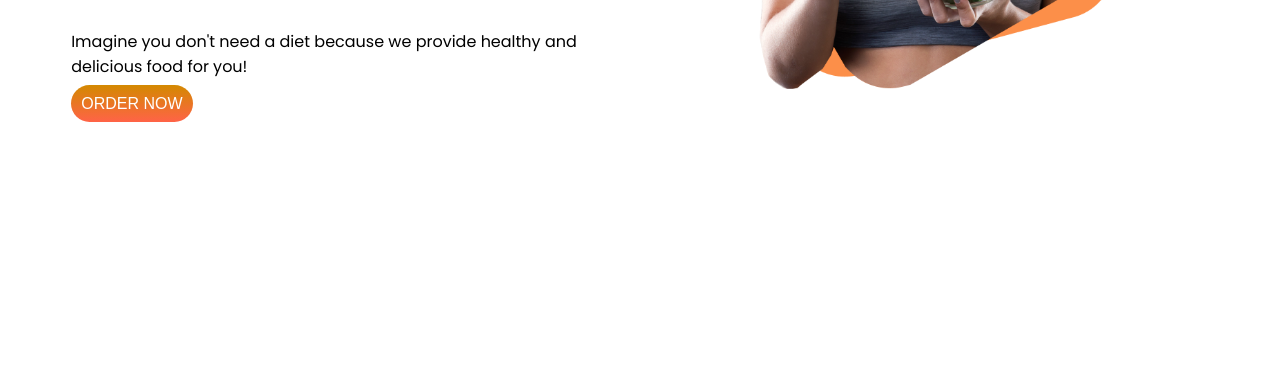
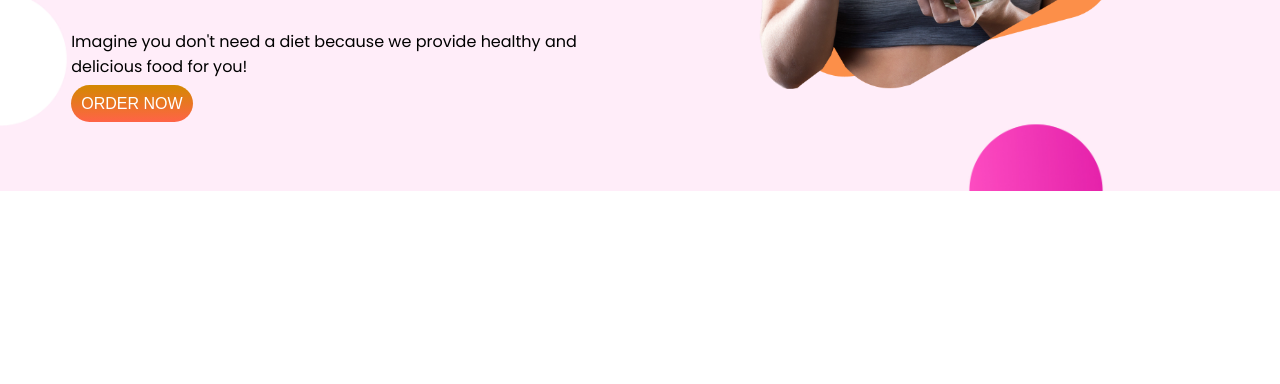
Before and after one commit to sanzidazinia1/Food-Network-Website, a plain HTML site: page index.html in a window 1280 px wide. Shown: the part 416-800 px from the top of the page. Drawn offline with Linux system fonts and the light colour scheme.

Commit message:
background added

```diff
--- a/index.html
+++ b/index.html
@@ -23,7 +23,15 @@
        <div class="half-width">
            <img src="food-images/female/Group 8425.png" alt="1st-image">
        </div>
-    </section>
+    </section><br>
+
+
+
+
+
+
+
+
 
 
 
--- a/style.css
+++ b/style.css
@@ -29,3 +29,9 @@ p {
 .half-width img {
   width: 80%;
 }
+body {
+  background-image: url(food-images/shapes/Frame\ 59.jpg);
+  background-repeat: no-repeat;
+  background-attachment: fixed;
+  background-size: 100%;
+}
```
